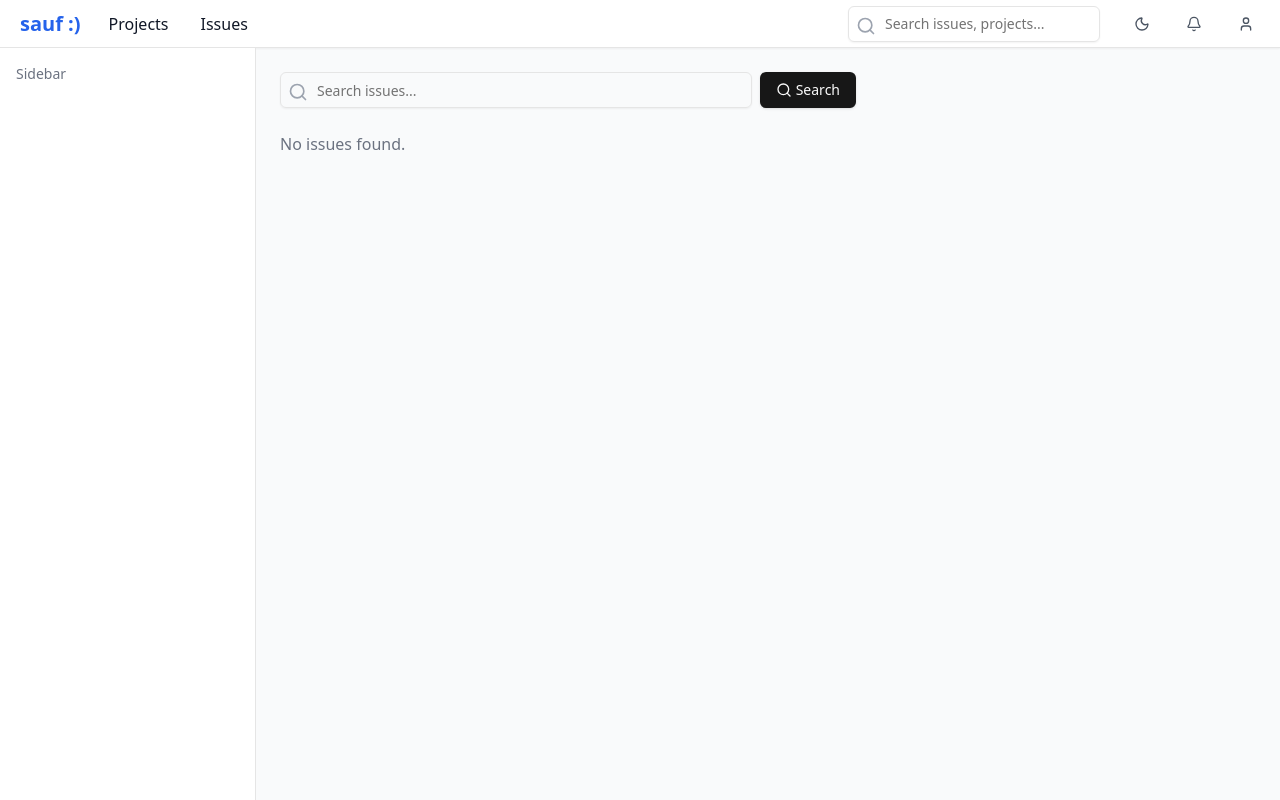
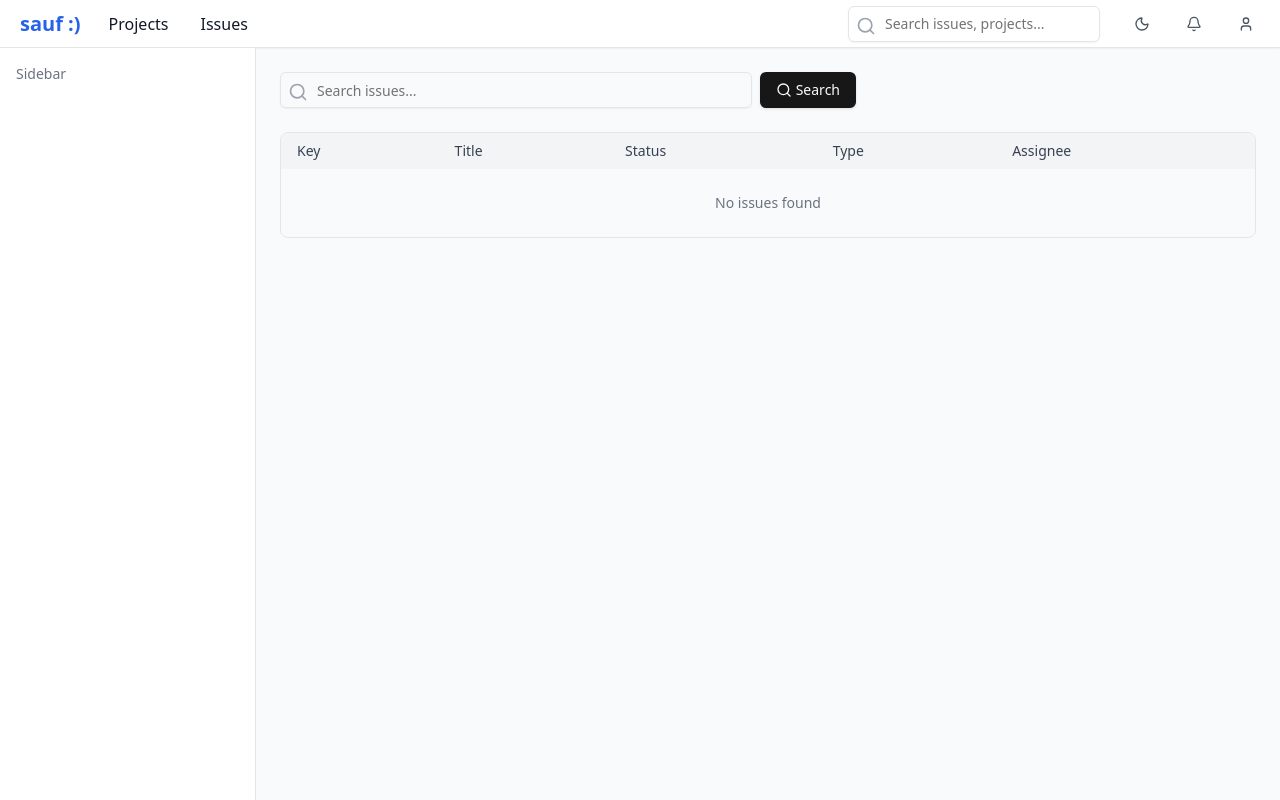
Before and after one commit to pewpewnowdie/sauf-frontend, a React (Vite) app: page /searchIssues in a window 1280 px wide. Built offline with nearby package versions, Linux system fonts and the light colour scheme.

Commit message:
updated table

```diff
--- a/src/components/IssueTable.jsx
+++ b/src/components/IssueTable.jsx
@@ -1,6 +1,6 @@
 // components/IssueTable.jsx
 import { Badge } from "@/components/ui/badge";
-import { Avatar, AvatarFallback } from "@/components/ui/avatar";
+import { Link } from "react-router-dom";
 import { Circle, Bug, CheckCircle2 } from "lucide-react";
 
 export default function IssueTable({ issues }) {
@@ -29,22 +29,19 @@ export default function IssueTable({ issues }) {
     }
   };
 
-  if (!issues.length) {
-    return <p className="text-gray-500 dark:text-gray-400">No issues found.</p>;
-  }
-
   return (
     <div className="overflow-x-auto border rounded-lg">
       <table className="w-full text-sm text-left border-collapse">
         <thead className="bg-gray-100 dark:bg-gray-800 text-gray-700 dark:text-gray-300">
           <tr>
             <th className="px-4 py-2 font-medium">Key</th>
-            <th className="px-4 py-2 font-medium">Summary</th>
+            <th className="px-4 py-2 font-medium">Title</th>
+            <th className="px-4 py-2 font-medium">Status</th>
             <th className="px-4 py-2 font-medium">Type</th>
-            <th className="px-4 py-2 font-medium">Status</th>
             <th className="px-4 py-2 font-medium">Assignee</th>
           </tr>
         </thead>
+        {issues.length > 0 ? (
           <tbody>
             {issues.map((issue, index) => (
               <tr
@@ -53,16 +50,13 @@ export default function IssueTable({ issues }) {
               >
                 {/* Key */}
                 <td className="px-4 py-2 text-gray-900 dark:text-gray-100">
-                  {issue.key || "UNKNOWN"}
+                  <Link to="#">{issue.key || "UNKNOWN"}</Link>
                 </td>
 
-              {/* Summary */}
+                {/* Title */}
                 <td className="px-4 py-2 text-gray-900 dark:text-gray-100">
-                {issue.title || "Untitled Issue"}
+                  <Link to="#">{issue.title || "Untitled Issue"}</Link>
                 </td>
-
-              {/* Type */}
-              <td className="px-4 py-2">{getIssueIcon(issue.type)}</td>
 
                 {/* Status */}
                 <td className="px-4 py-2">
@@ -71,13 +65,23 @@ export default function IssueTable({ issues }) {
                   </Badge>
                 </td>
 
+                {/* Type */}
+                <td className="px-4 py-2">{getIssueIcon(issue.type)}</td>
+
                 {/* Assignee */}
                 <td className="px-4 py-2">
-                {issue.assignee || "Unkown"}
+                  <Link to="#">{issue.assignee || "Unkown"}</Link>
                 </td>
               </tr>
             ))}
-        </tbody>
+          </tbody>) : (
+          <tr>
+            <td colSpan="5" className="px-4 py-6 text-center text-gray-500 dark:text-gray-400">
+              No issues found
+            </td>
+          </tr>
+        )
+        }
       </table>
     </div>
   );
--- a/src/components/SearchIssues.jsx
+++ b/src/components/SearchIssues.jsx
@@ -14,7 +14,11 @@ export default function SearchIssues() {
   const [error, setError] = useState(null);
 
   const handleSearch = async () => {
-    if (!search.trim()) return;
+    if (!search.trim()) {
+      setData([])
+      setError(null)
+      return;
+    }
 
     try {
       setLoading(true);
```
Lines whose indentation alone changed are shown as unchanged.
